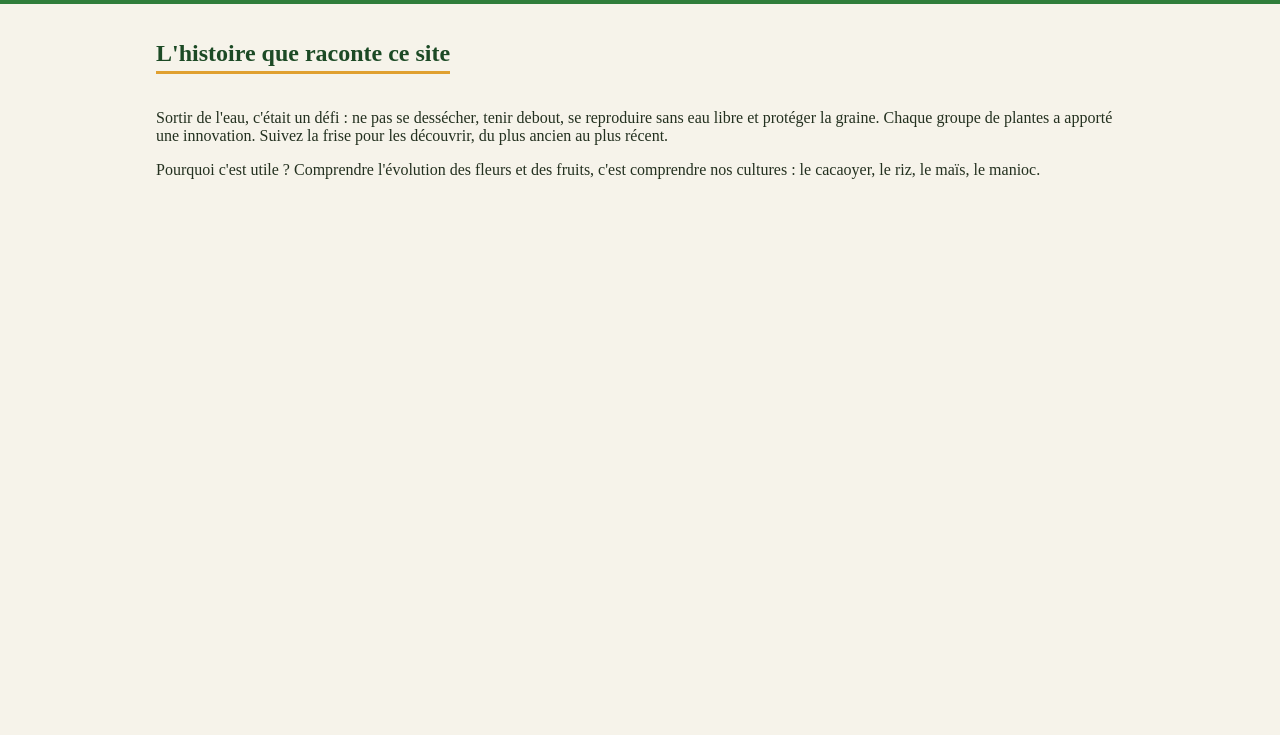
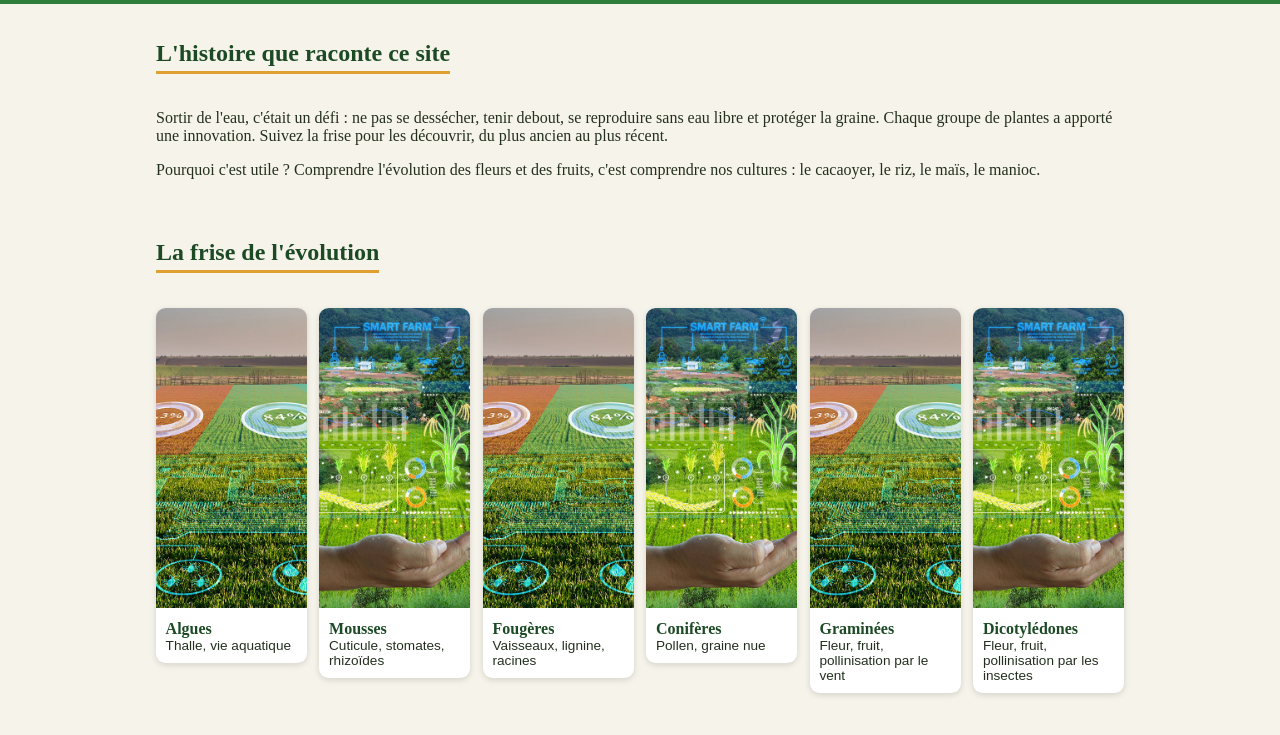
Before and after one commit to Anglovia/PlantEvo-Viewer, a plain HTML site: page index.html in a window 1280 px wide. Shown: the part 525-1260 px from the top of the page. Before the commit the page ends 800 px from the top, so only its background shows below. Drawn offline with Linux system fonts and the light colour scheme.

Commit message:
section evolution

```diff
--- a/css/style.css
+++ b/css/style.css
@@ -117,3 +117,47 @@ h2 {
     display: inline-block;
     padding-bottom: .2rem
 }
+
+/*section evolution*/
+
+.evolution {
+    list-style: none;
+    margin: 1rem 0;
+    padding: 0;
+    display: grid;
+    grid-template-columns: repeat(auto-fit, minmax(150px, 1fr));
+    gap: .8rem
+}
+
+.evolution a {
+    display: block;
+    background: #fff;
+    border-radius: .6rem;
+    overflow: hidden;
+    text-decoration: none;
+    color: var(--texte);
+    box-shadow: 0 2px 6px #0002
+}
+
+.evolution a:hover {
+    transform: translateY(-3px)
+}
+
+.evolution img {
+    width: 100%;
+    aspect-ratio: 4/3;
+    object-fit: cover
+}
+
+.evolution strong {
+    display: block;
+    padding: .5rem .6rem 0;
+    color: var(--vert-fonce)
+}
+
+.evolution span {
+    display: block;
+    padding: 0 .6rem .6rem;
+    font-size: .85rem;
+    font-family: Arial, sans-serif
+}
--- a/index.html
+++ b/index.html
@@ -44,6 +44,30 @@
       <p>Pourquoi c'est utile ? Comprendre l'évolution des fleurs et des fruits, c'est comprendre nos cultures : le
         cacaoyer, le riz, le maïs, le manioc.</p>
     </section>
+    <!--section evolution -->
+    <section>
+      <h2>La frise de l'évolution</h2>
+      <ol class="evolution">
+        <li><a href="algues.html">
+            <img src="./images/img1.jpg" alt="Algues" width="400" height="300">
+            <strong>Algues</strong><span>Thalle, vie aquatique</span></a></li>
+        <li><a href="mousses.html">
+            <img src="./images/img2.jpg" alt="Mousse" width="400" height="300">
+            <strong>Mousses</strong><span>Cuticule, stomates, rhizoïdes</span></a></li>
+        <li><a href="fougeres.html">
+            <img src="./images/img1.jpg" alt="Fougère" width="400" height="300">
+            <strong>Fougères</strong><span>Vaisseaux, lignine, racines</span></a></li>
+        <li><a href="coniferes.html">
+            <img src="./images/img2.jpg" alt="conifère" width="400" height="300">
+            <strong>Conifères</strong><span>Pollen, graine nue</span></a></li>
+        <li><a href="graminees.html">
+            <img src="./images/img1.jpg" alt="Graminées" width="400" height="300">
+            <strong>Graminées</strong><span>Fleur, fruit, pollinisation par le vent</span></a></li>
+        <li><a href="dicotyledones.html">
+            <img src="./images/img2.jpg" alt="Dicotylédones" width="400" height="300">
+            <strong>Dicotylédones</strong><span>Fleur, fruit, pollinisation par les insectes</span></a></li>
+      </ol>
+    </section>
   </main>
 </body>
 </html>
```
